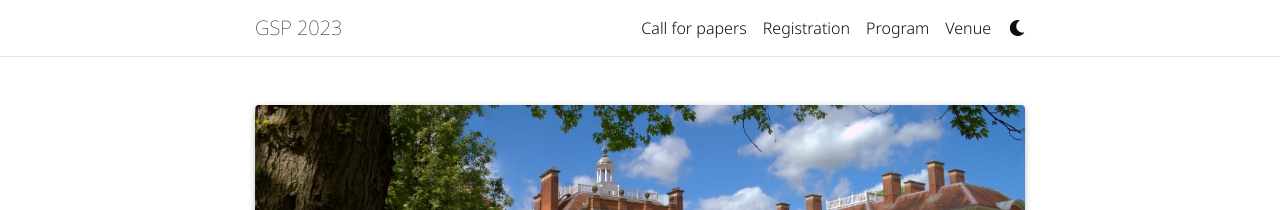
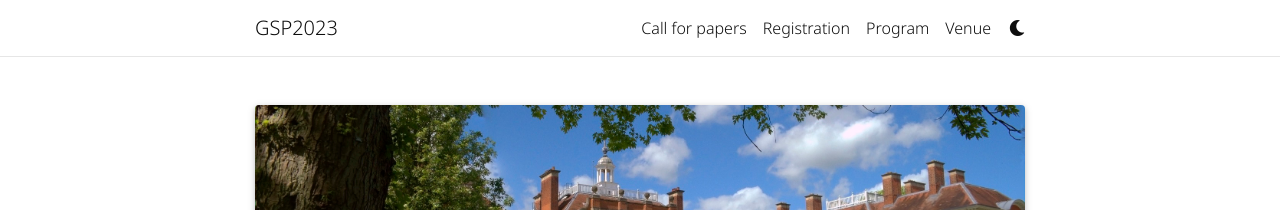
Before and after one commit to shreyasvinaya/gspworkshop2025.github.io, a Jekyll site: the page built from _pages/about.md, in a window 1280 px wide. Shown: the top 210 px of the page. Built offline with Jekyll 4.4.1, drawn with Linux system fonts in a browser that asks for light colours; full-size pictures stand in for the smaller copies a plugin makes; comment, search, counter and statistics services are not loaded; a style sheet for code colours, icons or effects is not loaded.

Commit message:
change text/font of top left text (home button)

```diff
--- a/_config.yml
+++ b/_config.yml
@@ -3,7 +3,7 @@
 # -----------------------------------------------------------------------------
 
 title: Graph Signal Processing Workshop # the website title (if blank, full name will be used instead)
-header: GSP 2023
+header: GSP2023
 first_name: Graph Signal Processing Workshop 2023
 middle_name:
 last_name:
--- a/_includes/header.html
+++ b/_includes/header.html
@@ -5,7 +5,7 @@
       <nav id="navbar" class="navbar navbar-light navbar-expand-sm {% if site.navbar_fixed %}fixed-top{% else %}sticky-top{% endif %}">
         <div class="container">
 
-          <a class="navbar-brand title font-weight-lighter" href="{{ site.baseurl }}/">
+          <a class="navbar-brand title" href="{{ site.baseurl }}/">
             {%- if site.title == "blank" -%}
               {%- if site.first_name -%}
                 <span class="font-weight-bold">{{- site.first_name -}}&nbsp;</span>
```
